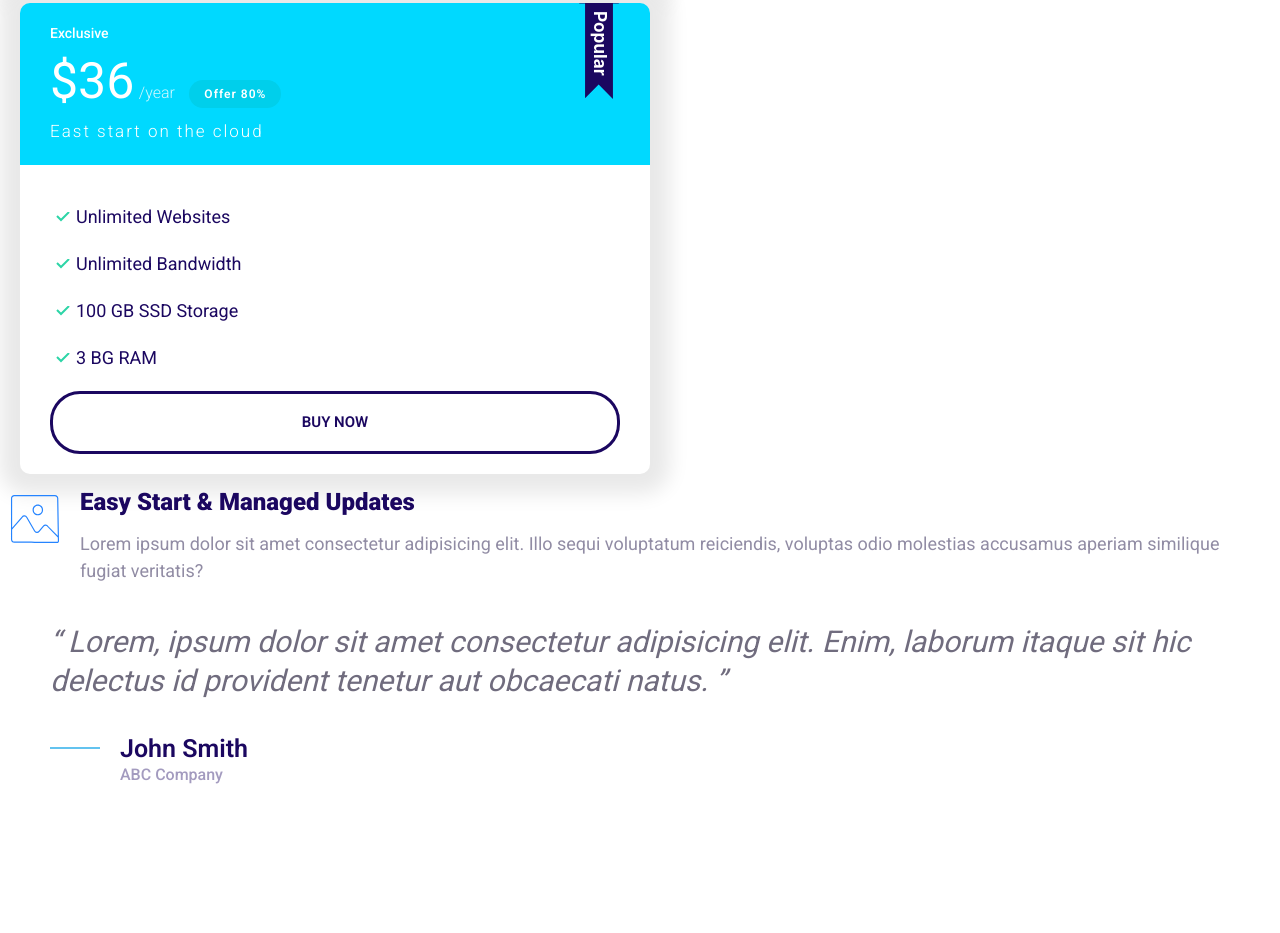
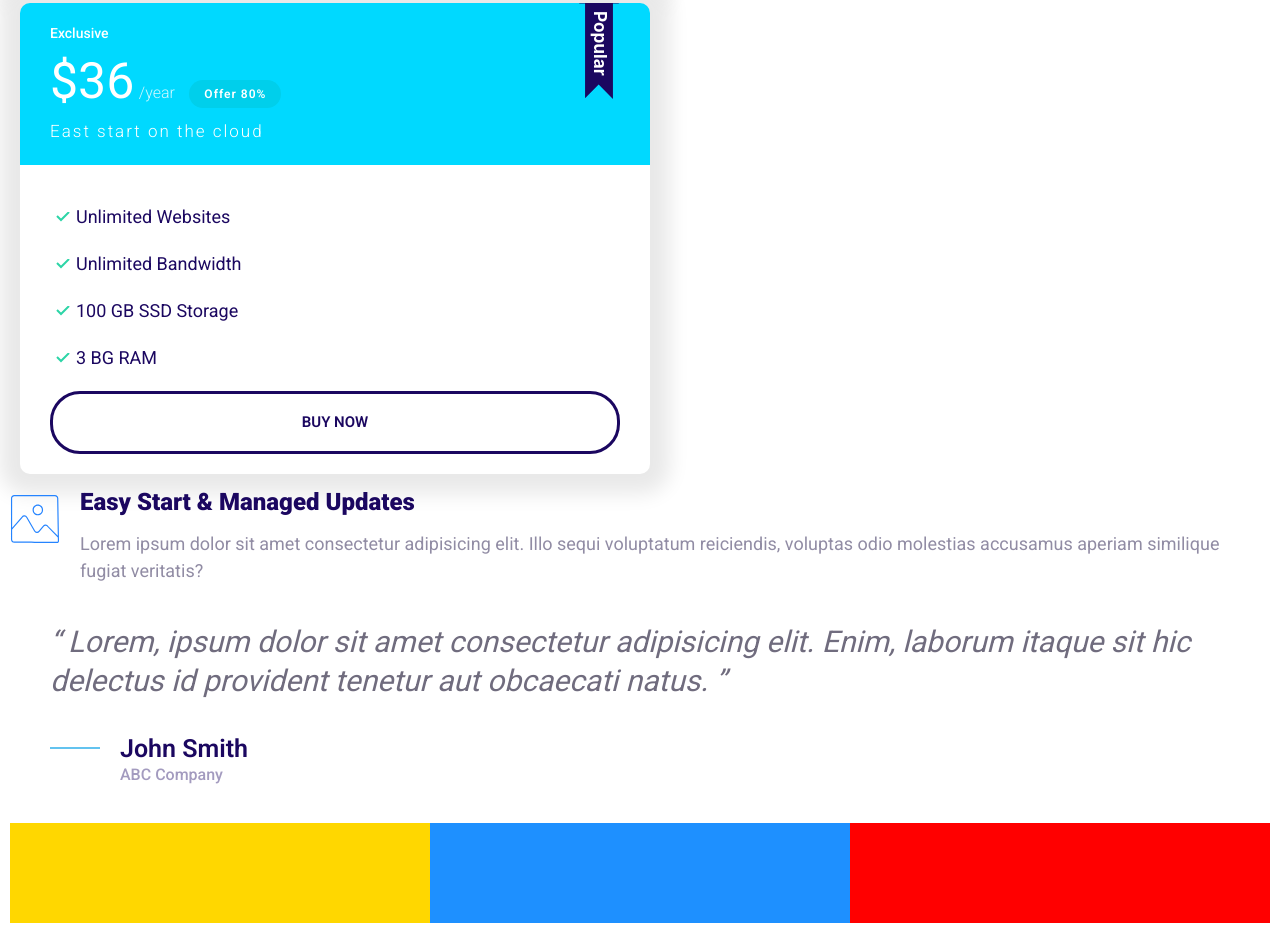
Before and after one commit to jerred-coding/ycyc, a plain HTML site: page index.html in a window 1280 px wide. Shown: the part 1540-2473 px from the top of the page. Before the commit the page ends 2373 px from the top, so only its background shows below. Drawn offline with Linux system fonts and the light colour scheme.

Commit message:
grid draft

```diff
--- a/index.html
+++ b/index.html
@@ -149,5 +149,11 @@
         </div>
       </div>
     </blockquote>
+
+    <div class="grid grid--1x2 grid--1x3">
+      <div class="grid__column-1st"></div>
+      <div class="grid__column-2nd"></div>
+      <div class="grid__column-3rd"></div>
+    </div>
   </body>
 </html>
--- a/ycyc CSS/style.css
+++ b/ycyc CSS/style.css
@@ -468,3 +468,52 @@ a {
     bottom: 17px;
   }
 }
+
+.grid {
+  height: 100px;
+  display: grid;
+}
+
+.grid--1x3 .grid__column-1st {
+  background-color: gold;
+}
+.grid--1x3 .grid__column-2nd {
+  background-color: dodgerblue;
+}
+.grid--1x3 .grid__column-3rd {
+  background-color: red;
+}
+
+/* .grid--1x2 .grid__column-1st {
+  background-color: gold;
+}
+.grid--1x2 .grid__column-2nd {
+  background-color: dodgerblue;
+}
+.grid--1x2 .grid__column-3rd {
+  background-color: red;
+}
+
+@media screen and (min-width: 1px) {
+  .grid--1x2 .grid__column-3rd {
+    display: none;
+  }
+}
+
+@media screen and (min-width: 768px) {
+  .grid {
+    grid-template-columns: repeat(2, 1fr);
+  }
+  .grid--1x2 .grid__column-3rd {
+    display: none;
+  }
+} */
+
+@media screen and (min-width: 1024px) {
+  .grid {
+    grid-template-columns: repeat(3, 1fr);
+  }
+  /* .grid--1x3 .grid__column-3rd {
+    display: inherit;
+  } */
+}
```
Also changed, not shown: components/grid.html (added, +5 -0 lines).
